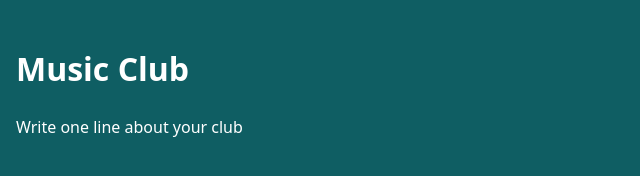
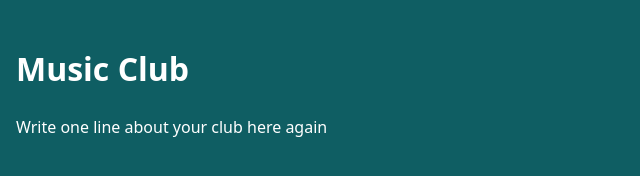
Before and after one commit to aryansingh2604/club-page, a plain HTML site: page index.html in a window 1280 px wide. Shown: the top 176 px of the page, 0-640 px from the left. Drawn offline with Linux system fonts and the light colour scheme.

Commit message:
rewriting the tagline again

```diff
--- a/index.html
+++ b/index.html
@@ -9,7 +9,7 @@
 <body>
   <header class="site-header">
     <h1>Music Club</h1>
-    <p class="tagline">Write one line about your club</p>
+    <p class="tagline">Write one line about your club here again</p>
   </header>
 
   <main>
```
